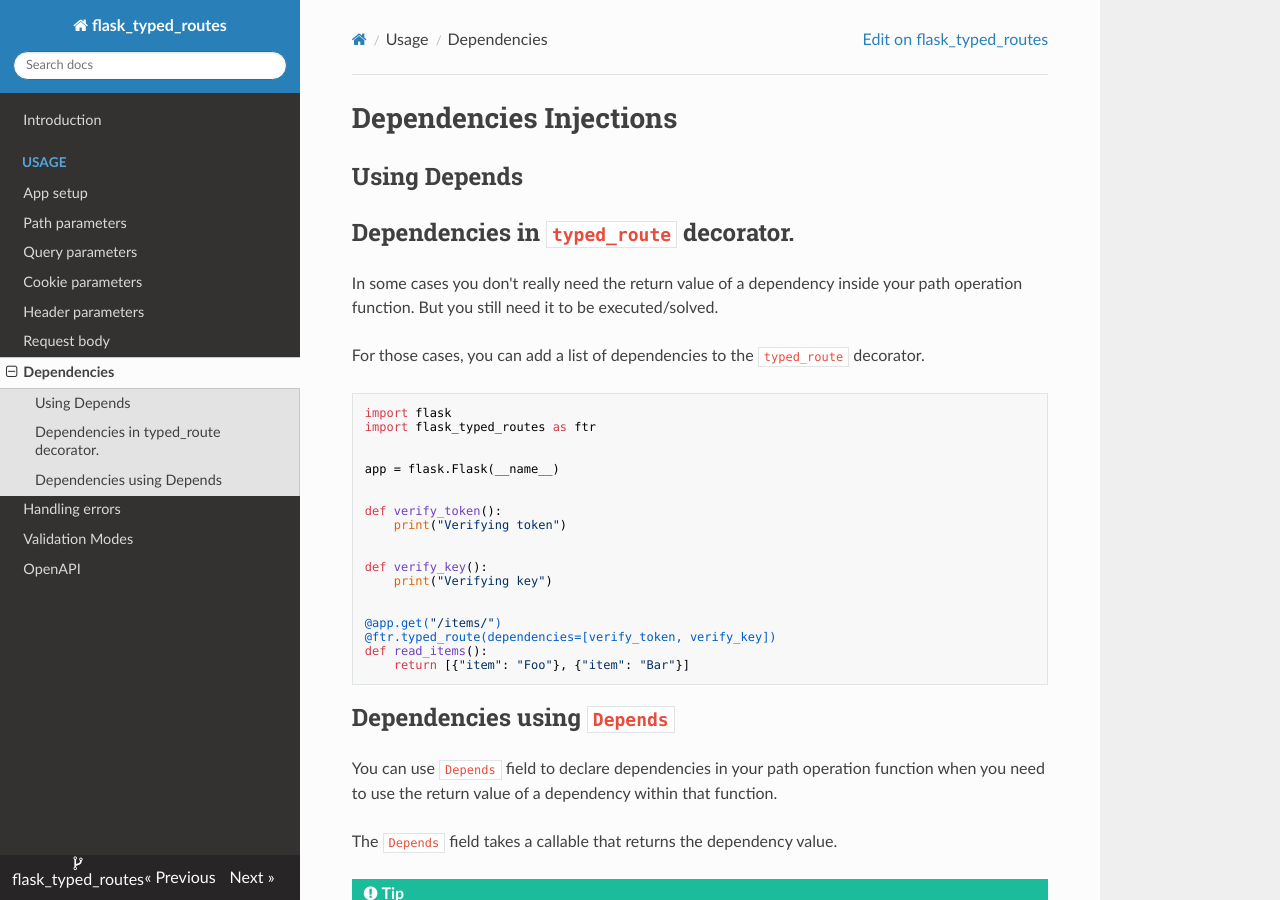
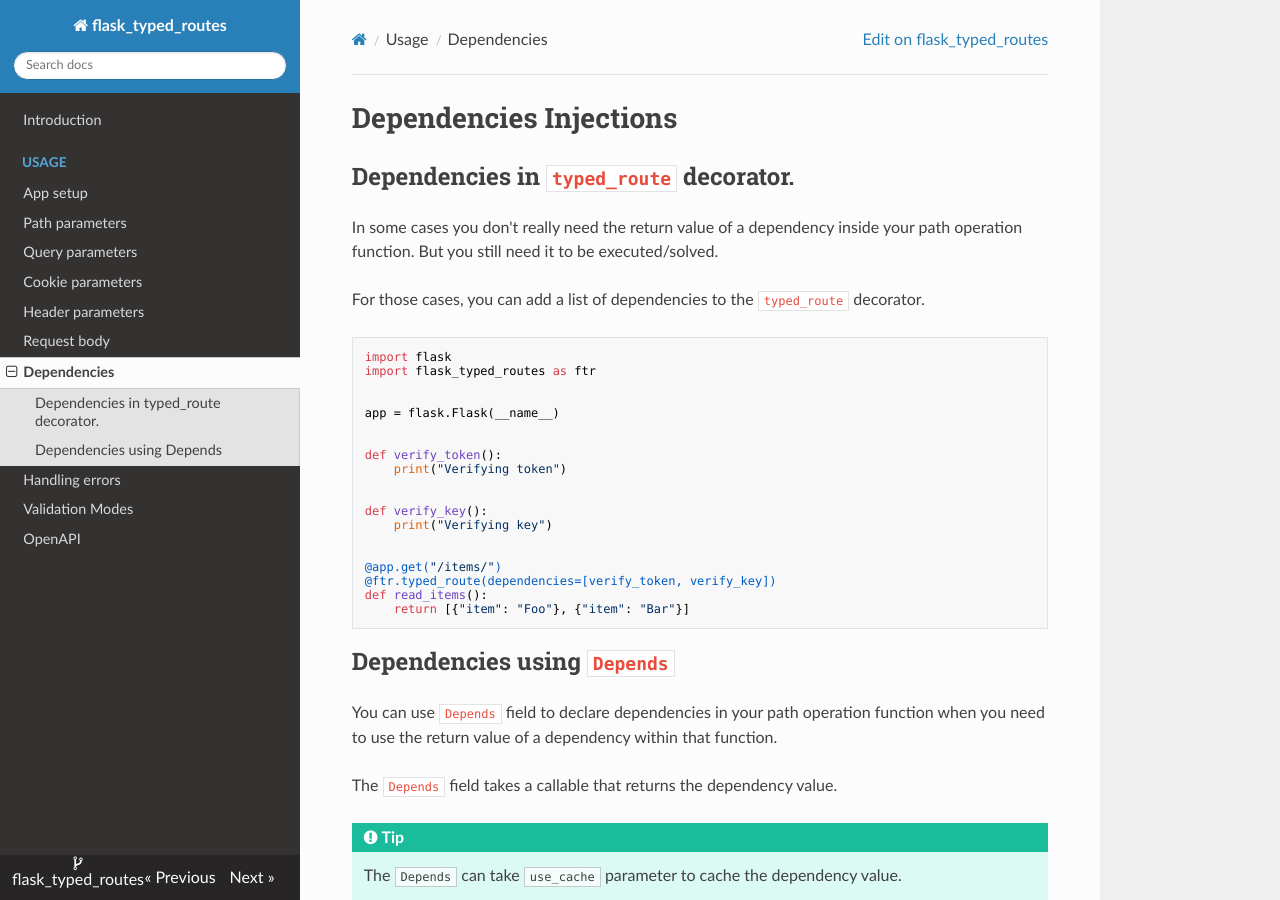
Before and after one commit to rmoralespp/flask_typed_routes, an MkDocs documentation site: the page built from docs/dependencies.md, in a window 1280 px wide and 900 px high. Built offline with MkDocs 1.6.1, drawn with Linux system fonts in a browser that asks for light colours; nearby versions of some CDN libraries.

Commit message:
Update docs/dependencies.md

```diff
--- a/docs/dependencies.md
+++ b/docs/dependencies.md
@@ -1,6 +1,5 @@
 # Dependencies Injections
 
-## Using Depends
 
 ## Dependencies in `typed_route` decorator.
 
```
